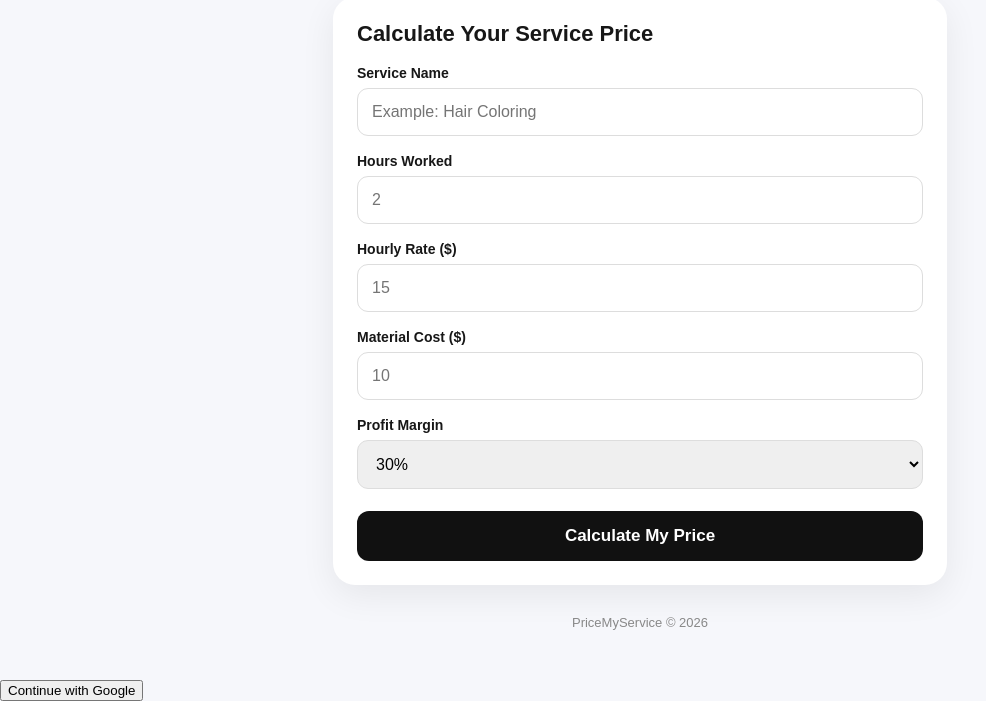
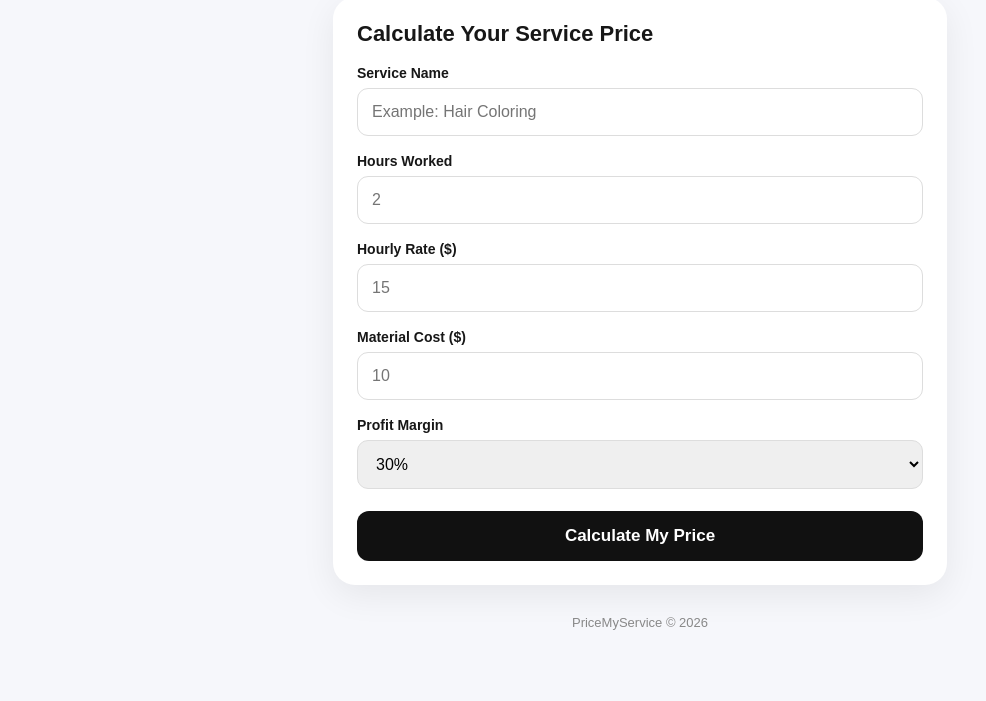
Before and after one commit to wassimhijazi1-arch/Pricemyservice-MVP, a plain HTML site: page index.html in a window 1280 px wide. Shown: the part 142-843 px from the top of the page, without its empty margins (0-986 px from the left). After the commit the page ends 822 px from the top, so only its background shows below. Drawn offline with Linux system fonts and the light colour scheme.

Commit message:
Update index.html

```diff
--- a/index.html
+++ b/index.html
@@ -1,476 +1,235 @@
 <!DOCTYPE html>
-
 <html lang="en">
-
 <head>
-
 <meta charset="UTF-8">
-
 <meta name="viewport" content="width=device-width, initial-scale=1.0">
-
 <title>PriceMyService</title>
-
 <style>
-
 *{box-sizing:border-box}
-
 body{
-
   margin:0;
-
   font-family:Arial,sans-serif;
-
   background:#f6f7fb;
-
   color:#171717;
-
 }
-
 .container{
-
   max-width:650px;
-
   margin:auto;
-
   padding:25px 18px 50px;
-
 }
-
 header{
-
   text-align:center;
-
   padding:25px 0 30px;
-
 }
-
 .logo{
-
   font-size:30px;
-
   font-weight:800;
-
   letter-spacing:-1px;
-
 }
-
 .tagline{
-
   margin-top:8px;
-
   color:#777;
-
   font-size:15px;
-
 }
-
 .card{
-
   background:white;
-
   padding:24px;
-
   border-radius:22px;
-
   box-shadow:0 10px 35px rgba(0,0,0,.07);
-
 }
-
 h2{
-
   margin-top:0;
-
   font-size:22px;
-
 }
-
 label{
-
   display:block;
-
   margin:17px 0 7px;
-
   font-weight:700;
-
   font-size:14px;
-
 }
-
 input,select{
-
   width:100%;
-
   padding:14px;
-
   border:1px solid #ddd;
-
   border-radius:11px;
-
   font-size:16px;
-
   outline:none;
-
 }
-
 input:focus,select:focus{
-
   border-color:#111;
-
 }
-
 .calculate{
-
   width:100%;
-
   margin-top:22px;
-
   padding:15px;
-
   border:0;
-
   border-radius:12px;
-
   background:#111;
-
   color:white;
-
   font-size:17px;
-
   font-weight:700;
-
   cursor:pointer;
-
 }
-
 .result{
-
   display:none;
-
   margin-top:22px;
-
   padding:24px;
-
   border-radius:18px;
-
   background:#111;
-
   color:white;
-
 }
-
 .result-title{
-
   color:#bbb;
-
   font-size:14px;
-
 }
-
 .price{
-
   font-size:48px;
-
   font-weight:800;
-
   margin:6px 0 20px;
-
 }
-
 .line{
-
   display:flex;
-
   justify-content:space-between;
-
   padding:8px 0;
-
   border-bottom:1px solid #333;
-
   color:#ccc;
-
 }
-
 .line strong{
-
   color:white;
-
 }
-
 .share{
-
   width:100%;
-
   margin-top:18px;
-
   padding:13px;
-
   border:1px solid #555;
-
   border-radius:11px;
-
   background:transparent;
-
   color:white;
-
   font-weight:700;
-
   cursor:pointer;
-
 }
-
 footer{
-
   text-align:center;
-
   margin-top:30px;
-
   color:#888;
-
   font-size:13px;
-
 }
-
 @media(max-width:500px){
-
   .card{padding:20px}
-
   .price{font-size:42px}
-
 }
-
 </style>
-
 </head>
-
 <body>
-
 <div class="container">
-
 <header>
-
   <div class="logo">PriceMyService</div>
-
   <div class="tagline">
-
     Know your costs. Set your price. Grow your business.
-
   </div>
-
 </header>
-
 <div class="card">
-
 <h2>Calculate Your Service Price</h2>
-
 <label>Service Name</label>
-
 <input id="service" type="text" placeholder="Example: Hair Coloring">
-
 <label>Hours Worked</label>
-
 <input id="hours" type="number" min="0" step="0.25" placeholder="2">
-
 <label>Hourly Rate ($)</label>
-
 <input id="rate" type="number" min="0" step="0.01" placeholder="15">
-
 <label>Material Cost ($)</label>
-
 <input id="materials" type="number" min="0" step="0.01" placeholder="10">
-
 <label>Profit Margin</label>
-
 <select id="margin">
-
 <option value="20">20%</option>
-
 <option value="30" selected>30%</option>
-
 <option value="40">40%</option>
-
 <option value="50">50%</option>
-
 <option value="60">60%</option>
-
 </select>
-
 <button class="calculate" onclick="calculatePrice()">
-
 Calculate My Price
-
 </button>
-
 <div id="result" class="result">
-
 <div class="result-title">
-
 Recommended Price
-
 </div>
-
 <div id="price" class="price">
-
 $0.00
-
 </div>
-
 <div class="line">
-
 <span>Labor</span>
-
 <strong>$<span id="labor">0.00</span></strong>
-
 </div>
-
 <div class="line">
-
 <span>Materials</span>
-
 <strong>$<span id="materialResult">0.00</span></strong>
-
 </div>
-
 <div class="line">
-
 <span>Profit</span>
-
 <strong>$<span id="profit">0.00</span></strong>
-
 </div>
-
 <button class="share" onclick="shareResult()">
-
 Share Result
-
 </button>
-
 </div>
-
 </div>
-
 <footer>
-
 PriceMyService © 2026
-
 </footer>
-
 </div>
-
 <script>
-
 function calculatePrice(){
-
 const service =
-
 document.getElementById("service").value || "My Service";
-
 const hours =
-
 Number(document.getElementById("hours").value) || 0;
-
 const rate =
-
 Number(document.getElementById("rate").value) || 0;
-
 const materials =
-
 Number(document.getElementById("materials").value) || 0;
-
 const margin =
-
 Number(document.getElementById("margin").value) / 100;
-
 const labor = hours * rate;
-
 const baseCost = labor + materials;
-
 if(baseCost === 0){
-
 alert("Please enter your costs first.");
-
 return;
-
 }
-
 const finalPrice =
-
 baseCost / (1 - margin);
-
 const profit =
-
 finalPrice - baseCost;
-
 document.getElementById("price").innerText =
-
 "$" + finalPrice.toFixed(2);
-
 document.getElementById("labor").innerText =
-
 labor.toFixed(2);
-
 document.getElementById("materialResult").innerText =
-
 materials.toFixed(2);
-
 document.getElementById("profit").innerText =
-
 profit.toFixed(2);
-
 document.getElementById("result").style.display =
-
 "block";
-
 window.currentResult =
-
 service + " — Recommended price: $" +
-
 finalPrice.toFixed(2);
-
 }
-
 async function shareResult(){
-
 if(!window.currentResult){
-
 return;
-
 }
-
 if(navigator.share){
-
 await navigator.share({
-
 title:"PriceMyService",
-
 text:window.currentResult,
-
 url:window.location.href
-
 });
-
 }else{
-
 await navigator.clipboard.writeText(
-
 window.currentResult
-
 );
-
 alert("Result copied!");
-
 }
-
-}
-
-</script>
-<button onclick="signInWithGoogle()">Continue with Google</button>
-
-<script>
-function signInWithGoogle() {
-  window.location.href =
-    "https://codserosgkwaumvrpfdz.supabase.co/auth/v1/authorize?provider=google";
 }
 </script>
 </body>
-
 </html>
```
